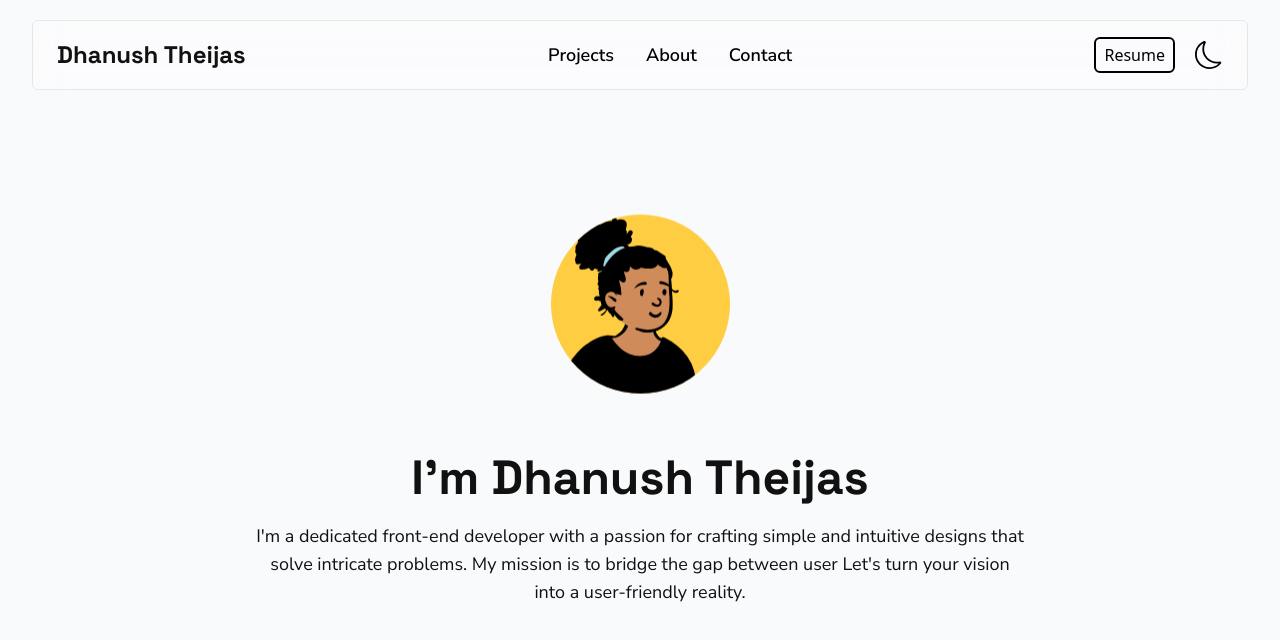
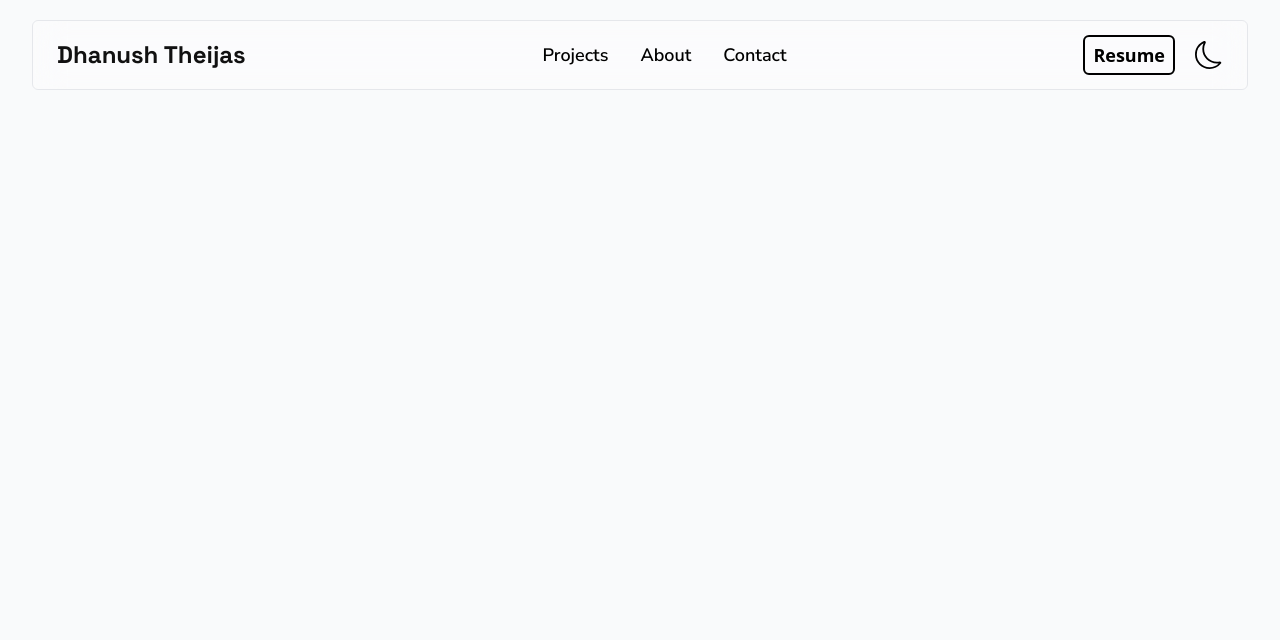
Before and after one commit to dhanushtheijas08/react-portfolio, a React (Vite) app: page / in a window 1280 px wide. Shown: the top 640 px of the page. Built offline with nearby package versions, Linux system fonts and the light colour scheme.

Commit message:
Add new components and update styles in NavBar and Home pages

```diff
--- a/src/components/NavBar.jsx
+++ b/src/components/NavBar.jsx
@@ -4,6 +4,8 @@ import { useScroll, useMotionValueEvent } from "framer-motion";
 
 import Logo from "../ui/Logo";
 import Switch from "../ui/Switch";
+import ShadowButton from "../ui/ShadowButton";
+import NavLinks from "./NavLinks";
 
 const animateVariants = {
   initial: {
@@ -21,54 +23,10 @@ const animateVariants = {
   }),
 };
 
-function NavItem({ item, index, activeLink, setActiveLink }) {
-  return (
-    <motion.li
-      variants={animateVariants}
-      initial="initial"
-      whileInView="animate"
-      viewport={{ once: true }}
-      custom={index}
-      className={`transition-colors relative duration-200 py-2 px-3 cursor-pointer hover:text-gray-700 group `}
-      onClick={() => setActiveLink(index)}
-    >
-      <a href={`#${item.path}`}>{item.name}</a>
-      {activeLink === index && (
-        <motion.div
-          layoutId="underline"
-          className="absolute w-1/2 h-0.5 bg-gray-800 dark:bg-white left-1/4"
-        ></motion.div>
-      )}
-    </motion.li>
-  );
-}
-
-function ResumeButton() {
-  return (
-    <motion.div
-      initial={{ opacity: 0, y: "-150%" }}
-      animate={{
-        opacity: 1,
-        y: 0,
-        transition: {
-          delay: 0.06 * 3,
-          duration: 0.6,
-          ease: "linear",
-        },
-      }}
-    >
-      <button className="py-1 px-2 border-2 border-black dark:border-white hover:shadow-[3px_3px_0_0_#111] hover:dark:shadow-[3px_3px_0_0_#fff] hover:-translate-x-1 hover:-translate-y-1 rounded-md outline-none cursor-pointer transition-all duration-200">
-        Resume
-      </button>
-    </motion.div>
-  );
-}
-
 export default function NavBar() {
   const [shouldVisible, setShouldVisible] = useState(true);
   const [activeLink, setActiveLink] = useState(null);
   const { scrollY } = useScroll();
-  console.log(activeLink);
 
   useMotionValueEvent(scrollY, "change", (latest) =>
     latest < scrollY.getPrevious()
@@ -76,7 +34,7 @@ export default function NavBar() {
       : setShouldVisible(false)
   );
 
-  const data = [
+  const navLinks = [
     {
       name: "Projects",
       path: "projects",
@@ -91,8 +49,8 @@ export default function NavBar() {
     },
   ];
 
-  const renderList = data.map((item, index) => (
-    <NavItem
+  const renderList = navLinks.map((item, index) => (
+    <NavLinks
       key={item.name}
       item={item}
       index={index}
@@ -112,11 +70,11 @@ export default function NavBar() {
     >
       <Logo forNavBar />
 
-      <ul className="flex gap-2 items-center text-lg font-nunito font-semibold dark:text-white">
+      <ul className="hidden md:flex gap-2 items-center text-lg font-nunito font-semibold dark:text-white">
         {renderList}
       </ul>
-      <div className="flex">
-        <ResumeButton />
+      <div className="hidden md:flex">
+        <ShadowButton>Resume</ShadowButton>
         <Switch />
       </div>
     </motion.nav>
--- /dev/null
+++ b/src/components/NavLinks.jsx
@@ -0,0 +1,41 @@
+import { motion } from "framer-motion";
+
+const animateVariants = {
+  initial: {
+    opacity: 0,
+    y: "-150%",
+  },
+  animate: (index) => ({
+    opacity: 1,
+    y: 0,
+    transition: {
+      delay: 0.06 * (index + 1),
+      duration: 0.6,
+    },
+  }),
+};
+
+function NavLinks({ item, index, activeLink, setActiveLink }) {
+  return (
+    <motion.li
+      variants={animateVariants}
+      initial="initial"
+      whileInView="animate"
+      viewport={{ once: true }}
+      custom={index}
+      className="transition-colors relative duration-200 py-2 px-3 cursor-pointer hover:text-gray-600 dark:hover:text-gray-400 group"
+      onClick={() => setActiveLink(index)}
+    >
+      <a href={`#${item.path}`}>{item.name}</a>
+      {/* underline */}
+      {activeLink === index && (
+        <motion.div
+          layoutId="underline"
+          className="absolute w-1/2 h-0.5 bg-gray-800 dark:bg-white group-hover:bg-gray-600  dark:group-hover:bg-gray-400 left-1/4"
+        ></motion.div>
+      )}
+    </motion.li>
+  );
+}
+
+export default NavLinks;
--- a/src/pages/Home.jsx
+++ b/src/pages/Home.jsx
@@ -9,47 +9,47 @@ export default function Home() {
       <header className="flex justify-center">
         <NavBar />
       </header>
-
-      <main className="h-screen flex flex-col justify-center items-center">
-        <ProfilePic />
-        {/* <h2 className="text-xl font-Space">Hi I'm Dhanush Theijas</h2>
-   <h1 className="text-6xl text-center max-w-2xl font-Space font-bold text-dark-black dark:text-white">
-     Crafting Digital Magic, Pixel by Pixel
-   </h1> */}
-        <motion.h2
-          variants={{
-            hidden: { opacity: 0, y: 30 },
-            visible: { opacity: 1, y: 0 },
-          }}
-          initial="hidden"
-          animate="visible"
-          transition={{
-            duration: 0.5,
-            delay: 0.05,
-          }}
-          className="mt-10 font-bold dark:text-white text-dark-black text-5xl font-Space"
-        >
-          I'm Dhanush Theijas
-        </motion.h2>
-        <motion.p
-          variants={{
-            hidden: { opacity: 0, y: 35 },
-            visible: { opacity: 1, y: 0 },
-          }}
-          initial="hidden"
-          animate="visible"
-          transition={{
-            duration: 0.5,
-            delay: 0.05 * 2,
-          }}
-          className="mt-5 dark:text-white text-dark-black text-lg font-nunito max-w-3xl text-center"
-        >
-          I'm a dedicated front-end developer with a passion for crafting simple
-          and intuitive designs that solve intricate problems. My mission is to
-          bridge the gap between user Let's turn your vision into a
-          user-friendly reality.
-        </motion.p>
-      </main>
     </div>
   );
 }
+
+//     <main className="h-screen flex flex-col justify-center items-center">
+//       <ProfilePic />
+//       {/* <h2 className="text-xl font-Space">Hi I'm Dhanush Theijas</h2>
+//  <h1 className="text-6xl text-center max-w-2xl font-Space font-bold text-dark-black dark:text-white">
+//    Crafting Digital Magic, Pixel by Pixel
+//  </h1> */}
+//       <motion.h2
+//         variants={{
+//           hidden: { opacity: 0, y: 30 },
+//           visible: { opacity: 1, y: 0 },
+//         }}
+//         initial="hidden"
+//         animate="visible"
+//         transition={{
+//           duration: 0.5,
+//           delay: 0.05,
+//         }}
+//         className="mt-10 font-bold dark:text-white text-dark-black text-5xl font-Space"
+//       >
+//         I'm Dhanush Theijas
+//       </motion.h2>
+//       <motion.p
+//         variants={{
+//           hidden: { opacity: 0, y: 35 },
+//           visible: { opacity: 1, y: 0 },
+//         }}
+//         initial="hidden"
+//         animate="visible"
+//         transition={{
+//           duration: 0.5,
+//           delay: 0.05 * 2,
+//         }}
+//         className="mt-5 dark:text-white text-dark-black text-lg font-nunito max-w-3xl text-center"
+//       >
+//         I'm a dedicated front-end developer with a passion for crafting simple
+//         and intuitive designs that solve intricate problems. My mission is to
+//         bridge the gap between user Let's turn your vision into a
+//         user-friendly reality.
+//       </motion.p>
+//     </main>
--- a/src/ui/Logo.jsx
+++ b/src/ui/Logo.jsx
@@ -3,14 +3,13 @@ import { motion } from "framer-motion";
 const animateVariants = {
   initial: {
     opacity: 0,
-    y: "-100%",
+    y: "-150%",
   },
   animate: {
     opacity: 1,
     y: 0,
     transition: {
       duration: 0.6,
-      ease: "easeInOut",
     },
   },
 };
@@ -24,8 +23,8 @@ function Logo({ forNavBar = false }) {
       viewport={{
         once: true,
       }}
-      className={`text-2xl font-Space font-bold text-dark-black dark:text-white ${
-        forNavBar ? "ml-5" : "ml-0"
+      className={`text-xl md:text-2xl font-Space font-bold text-dark-black dark:text-white ${
+        forNavBar ? "ml-4 md:ml-5" : "ml-0"
       }`}
     >
       Dhanush Theijas
--- /dev/null
+++ b/src/ui/ShadowButton.jsx
@@ -0,0 +1,36 @@
+import { motion } from "framer-motion";
+
+const animateVariants = {
+  initial: {
+    opacity: 0,
+    y: "-150%",
+  },
+  animate: {
+    opacity: 1,
+    y: 0,
+    transition: {
+      delay: 0.06 * 4,
+      duration: 0.6,
+    },
+  },
+  viewport: {
+    once: true,
+  },
+};
+
+function ShadowButton({ children }) {
+  return (
+    <motion.div
+      variants={animateVariants}
+      initial="initial"
+      animate="animate"
+      viewport="viewport"
+    >
+      <button className="py-1 px-2 font-semibold text-lg border-2 text-black dark:text-white border-black dark:border-white hover:shadow-[3px_3px_0_0_#111] hover:dark:shadow-[3px_3px_0_0_#fff] hover:-translate-x-1 hover:-translate-y-1 rounded-md outline-none cursor-pointer transition-all duration-200">
+        {children}
+      </button>
+    </motion.div>
+  );
+}
+
+export default ShadowButton;
--- a/src/ui/Switch.jsx
+++ b/src/ui/Switch.jsx
@@ -3,7 +3,7 @@ import React, { useState, useEffect } from "react";
 
 export default function Switch() {
   const [theme, setTheme] = useState("light");
-
+  const classname = "text-black dark:text-white text-[28px]";
   const toggleTheme = () => {
     setTheme((prevTheme) => (prevTheme === "dark" ? "light" : "dark"));
   };
@@ -21,9 +21,9 @@ export default function Switch() {
   return (
     <button role="button" onClick={toggleTheme} className="cursor-pointer mx-5">
       {theme === "dark" ? (
-        <BsSun className="text-[28px]" />
+        <BsSun className={classname} />
       ) : (
-        <BsMoon className="text-[28px]" />
+        <BsMoon className={classname} />
       )}
     </button>
   );
```
